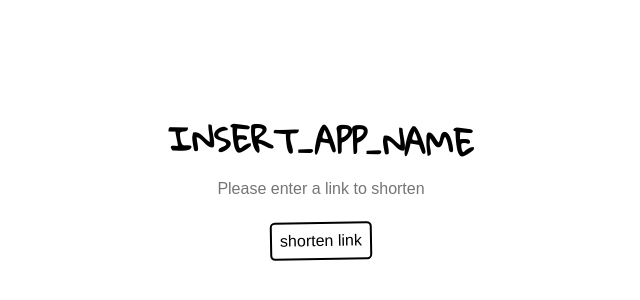
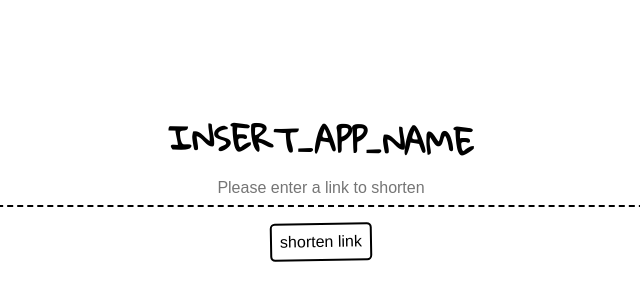
Before and after one commit to danielireson/serverless-url-shortener, a website: page static/template.html in a window 1280 px wide. Shown: the part 216-516 px from the top of the page, without its empty margins (319-959 px from the left). Drawn offline with nearby package versions, Linux system fonts and the light colour scheme.

Commit message:
add border bottom to url input

```diff
--- a/static/template.html
+++ b/static/template.html
@@ -52,10 +52,11 @@
   }
 
   input[type=url] {
+    border-bottom: dashed 2px black;
     margin-bottom: 1em;
     padding: 0.5em;
     text-align: center;
-    width: 100%;
+    width: 60%;
   }
 
   input[type=submit] {
```
